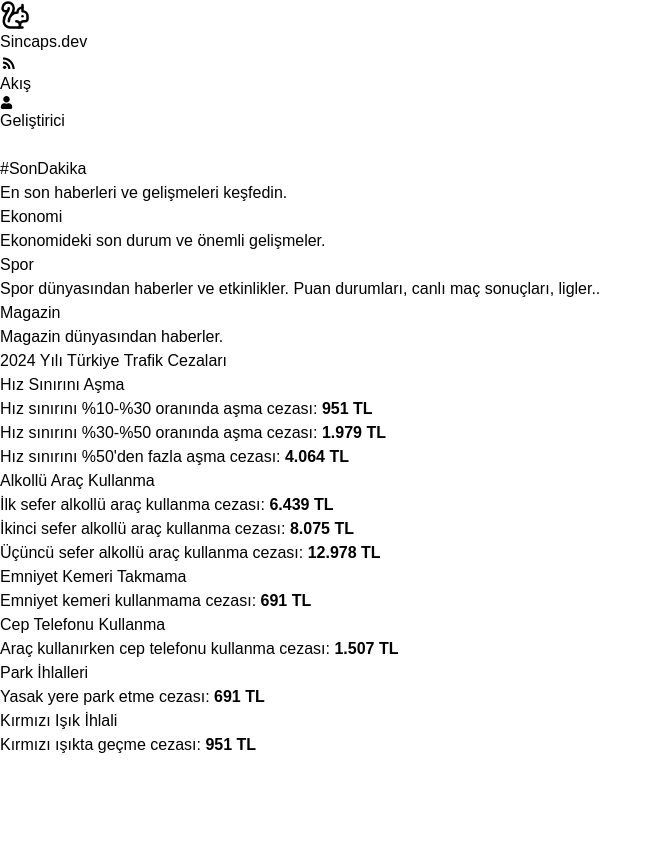
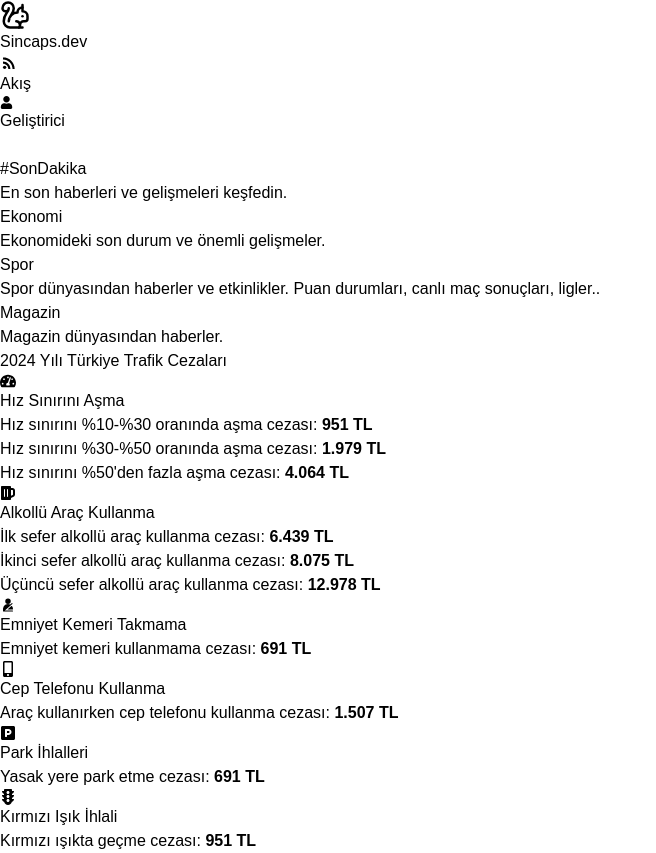
Before and after one commit to mustafakaracuha/sincaps.dev, a Next.js app: page /traffic-fine in a window 1280 px wide. Shown: the whole page, without its empty margins (0-656 px from the left). Before the commit the page ends 800 px from the top, so only its background shows below. Built offline with nearby package versions, Linux system fonts and the light colour scheme.

Commit message:
trafik cezaları düzenleme

```diff
--- a/src/app/traffic-fine/page.jsx
+++ b/src/app/traffic-fine/page.jsx
@@ -1,12 +1,15 @@
 "use client";
 
 import { motion } from "framer-motion";
+import { FaTachometerAlt, FaBeer, FaSeatbelt, FaMobileAlt, FaParking, FaTrafficLight } from "react-icons/fa";
+import { PiSeatbeltFill } from "react-icons/pi";
 
 function page() {
     const trafficFines = [
         {
             id: 1,
             title: "Hız Sınırını Aşma",
+            icon: <FaTachometerAlt className="text-red-500 text-xl" />,
             color: "border-red-500",
             details: [
                 { description: "Hız sınırını %10-%30 oranında aşma cezası", fine: "951 TL" },
@@ -17,6 +20,7 @@
         {
             id: 2,
             title: "Alkollü Araç Kullanma",
+            icon: <FaBeer className="text-yellow-500 text-xl" />,
             color: "border-yellow-500",
             details: [
                 { description: "İlk sefer alkollü araç kullanma cezası", fine: "6.439 TL" },
@@ -27,24 +31,28 @@
         {
             id: 3,
             title: "Emniyet Kemeri Takmama",
+            icon: <PiSeatbeltFill className="text-blue-500 text-xl" />,
             color: "border-blue-500",
             details: [{ description: "Emniyet kemeri kullanmama cezası", fine: "691 TL" }],
         },
         {
             id: 4,
             title: "Cep Telefonu Kullanma",
+            icon: <FaMobileAlt className="text-green-500 text-xl" />,
             color: "border-green-500",
             details: [{ description: "Araç kullanırken cep telefonu kullanma cezası", fine: "1.507 TL" }],
         },
         {
             id: 5,
             title: "Park İhlalleri",
+            icon: <FaParking className="text-purple-500 text-xl" />,
             color: "border-purple-500",
             details: [{ description: "Yasak yere park etme cezası", fine: "691 TL" }],
         },
         {
             id: 6,
             title: "Kırmızı Işık İhlali",
+            icon: <FaTrafficLight className="text-orange-500 text-xl" />,
             color: "border-orange-500",
             details: [{ description: "Kırmızı ışıkta geçme cezası", fine: "951 TL" }],
         },
@@ -55,13 +63,16 @@
             <h1 className="text-xl flex items-center justify-between gap-4 font-semibold text-gray-600 text-start mb-4">2024 Yılı Türkiye Trafik Cezaları</h1>
             <div className="space-y-4">
                 {trafficFines.map((fine) => (
-                    <div key={fine.id} className={`p-4 bg-gray-50 border-l-4 ${fine.color}`}>
-                        <h2 className="text-md font-semibold text-gray-700 mb-1">{fine.title}</h2>
-                        {fine.details.map((detail, index) => (
-                            <p key={index} className="text-gray-600 text-[14px]">
-                                {detail.description}: <strong>{detail.fine}</strong>
-                            </p>
-                        ))}
+                    <div key={fine.id} className={`p-4 border border-gray-200 rounded-lg shadow-sm flex items-start gap-4`}>
+                        <div>{fine.icon}</div>
+                        <div>
+                            <h2 className="ext-md max-sm:text-[14px] font-semibold text-gray-700 mb-2">{fine.title}</h2>
+                            {fine.details.map((detail, index) => (
+                                <p key={index} className="text-gray-600 text-[14px] max-sm:text-[13px] mb-1">
+                                    {detail.description}: <strong>{detail.fine}</strong>
+                                </p>
+                            ))}
+                        </div>
                     </div>
                 ))}
             </div>
```
